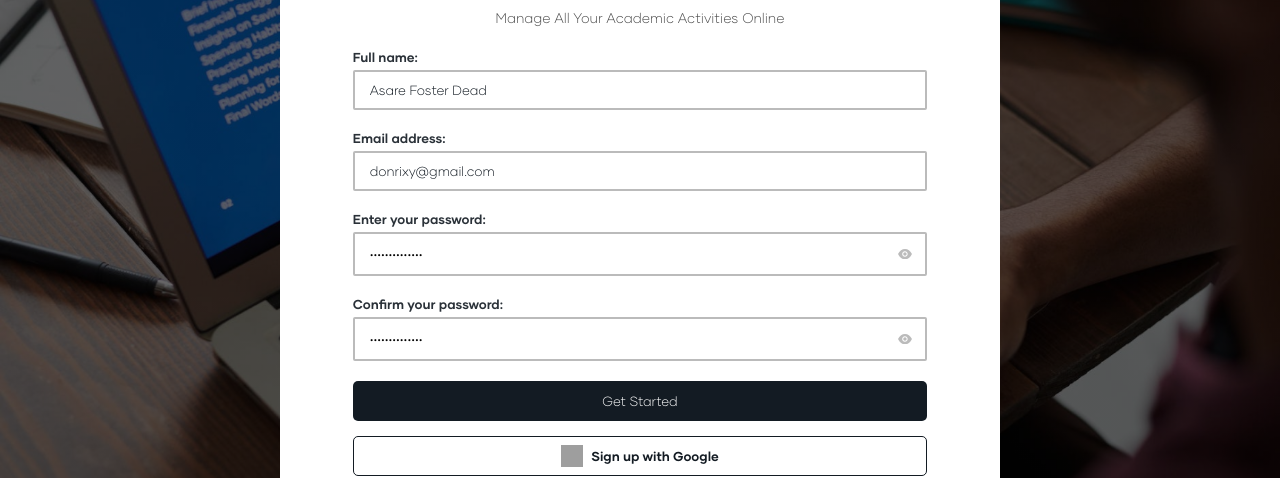
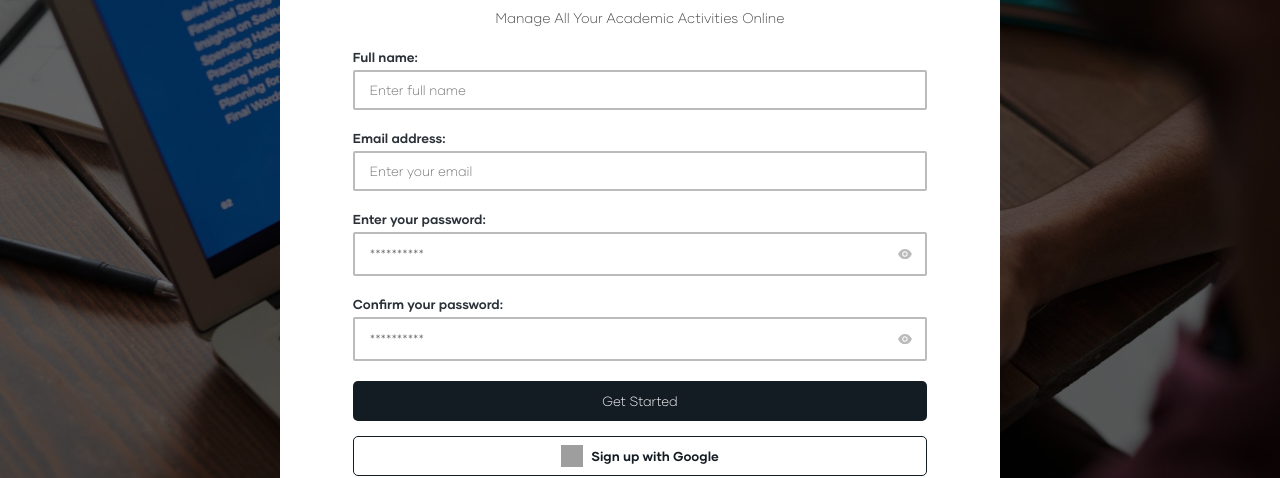
Before and after one commit to FosterSOAsare/education-management-system, a React (Create React App) app: page /register in a window 1280 px wide. Shown: the part 160-638 px from the top of the page. Built offline with nearby package versions, Linux system fonts and the light colour scheme; no server answers; grey boxes are pictures that could not be loaded; a web font is replaced by a local one.

Commit message:
Clearing auto-fills

```diff
--- a/src/pages/Auth/ForgotPassword.js
+++ b/src/pages/Auth/ForgotPassword.js
@@ -5,7 +5,7 @@ import Error from "../../components/form/Error/Error";
 import { useNavigate } from "react-router-dom";
 
 function ForgotPassword() {
-	const [email, setEmail] = useState("donrixy@gmail.com");
+	const [email, setEmail] = useState("");
 	const { firebase } = useAppContext();
 	const { error, errorDispatchFunc, validations, clearError, waiting, setWaiting } = useAuthContext();
 	const navigate = useNavigate();
--- a/src/pages/Auth/RegisterPage.js
+++ b/src/pages/Auth/RegisterPage.js
@@ -12,18 +12,18 @@ const RegisterPage = () => {
 	const navigate = useNavigate();
 	const formRef = useRef();
 
-	useEffect(() => {
-		const inputs = document.querySelectorAll("form input");
-		let data = {
-			name: "Asare Foster Dead",
-			email: "donrixy@gmail.com",
-			password: "Asare4ster$...",
-			confirmpassword: "Asare4ster$...",
-		};
-		inputs.forEach((e) => {
-			e.value = data[e.name];
-		});
-	});
+	// useEffect(() => {
+	// 	const inputs = document.querySelectorAll("form input");
+	// 	let data = {
+	// 		name: "Asare Foster Dead",
+	// 		email: "donrixy@gmail.com",
+	// 		password: "Asare4ster$...",
+	// 		confirmpassword: "Asare4ster$...",
+	// 	};
+	// 	inputs.forEach((e) => {
+	// 		e.value = data[e.name];
+	// 	});
+	// });
 
 	function createAccount(e) {
 		e.preventDefault();
```
